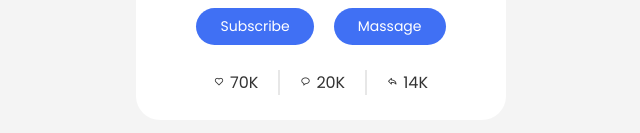
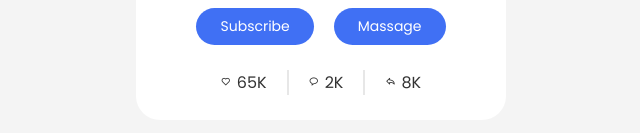
Before and after one commit to 7Kardo/projeckt-css, a plain HTML site: page index.html in a window 1280 px wide. Shown: the part 489-622 px from the top of the page, 319-959 px from the left. Drawn offline with nearby package versions, Linux system fonts and the light colour scheme.

Commit message:
Add files via upload

```diff
--- a/index.html
+++ b/index.html
@@ -43,15 +43,15 @@
   <div class="analytics">
     <div class="data">
       <i class='bx bx-heart'></i>
-      <span class="number">70K</span>
+      <span class="number">65K</span>
     </div>
     <div class="data">
       <i class='bx bx-message-rounded'></i>
-      <span class="number">20K</span>
+      <span class="number">2K</span>
     </div>
     <div class="data">
       <i class='bx bx-share'></i>
-      <span class="number">14K</span>
+      <span class="number">8K</span>
     </div>
   </div>
 
```
